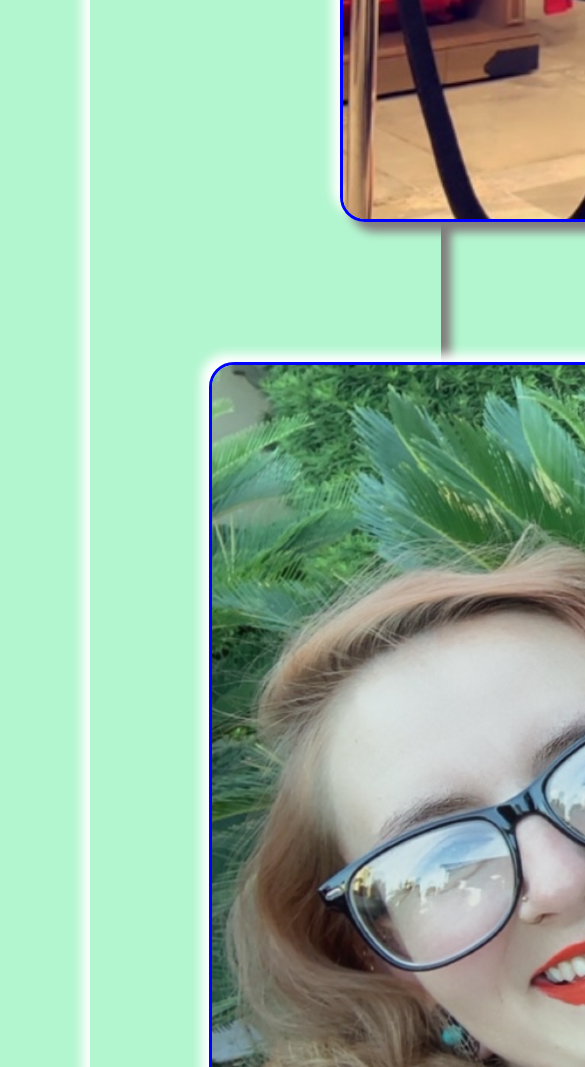
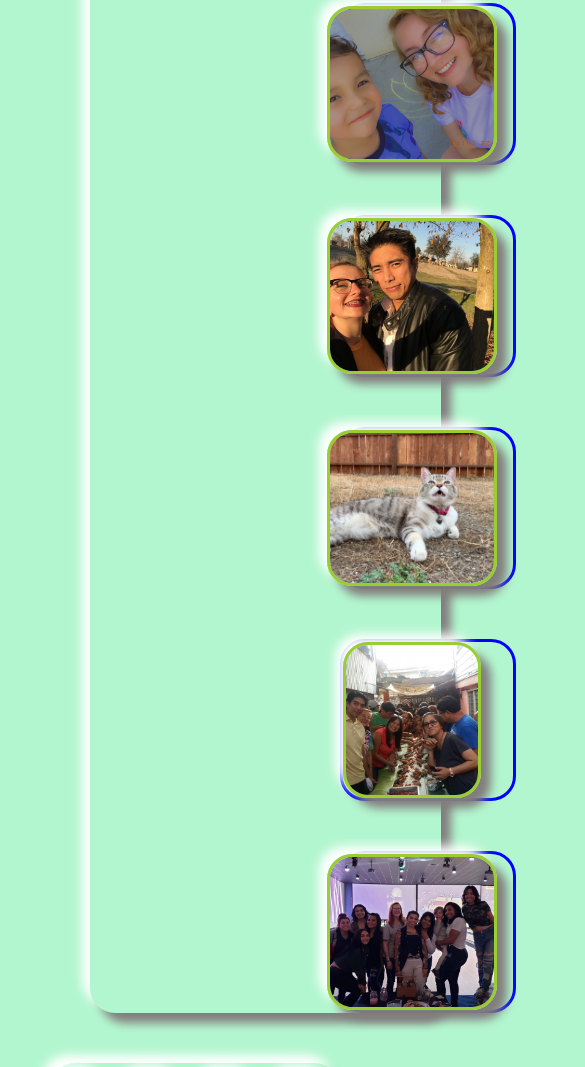
Before and after one commit to girlkaaaay/MFAboutMe, a plain HTML site: page about.html in a window 390 px wide. Shown: the part 2075-3142 px from the top of the page, 585 px wide, since content can reach past the window. Drawn offline with nearby package versions, Linux system fonts and the light colour scheme.

Commit message:
changged @media, and changed css styling and images.

```diff
--- a/about.html
+++ b/about.html
@@ -84,67 +84,59 @@
           <img
             src="images/am4.JPG"
             class="card-img-top"
-            alt="man and woman smiling"
+            alt="woman smiling with drgaon"
           />
           <div class="card-body">
-            <!-- <h5 class="card-title">Card title</h5> -->
           </div>
         </div>
       </div>
       <div class="col">
         <div class="am-card">
-          <img src="images/am9.JPG" class="card-img-top" alt="..." />
+          <img src="images/am9.JPG" class="card-img-top" alt="man and woman smiling" />
           <div class="card-body">
-            <!-- <h5 class="card-title">Card title</h5> -->
           </div>
         </div>
       </div>
       <div class="col">
         <div class="am-card">
-          <img src="images/am2.jpg" class="card-img-top" alt="..." />
+          <img src="images/am2.jpg" class="card-img-top" alt="2 woman and man smiling" />
           <div class="card-body">
-            <!-- <h5 class="card-title">Card title</h5> -->
           </div>
         </div>
       </div>
       <div class="col">
         <div class="am-card">
-          <img src="images/am8.JPG" class="card-img-top" alt="..." />
+          <img src="images/am8.JPG" class="card-img-top" alt="woman and child smiling" />
           <div class="card-body">
-            <!-- <h5 class="card-title">Card title</h5> -->
           </div>
         </div>
       </div>
 
       <div class="col">
         <div class="am-card">
-          <img src="images/image1-1.JPG" class="card-img-top" alt="..." />
+          <img src="images/image1-1.JPG" class="card-img-top" alt="man and woman smiling" />
           <div class="card-body">
-            <!-- <h5 class="card-title">Card title</h5> -->
           </div>
         </div>
       </div>
       <div class="col">
         <div class="am-card">
-          <img src="images/am11.JPG" class="card-img-top" alt="..." />
+          <img src="images/am11.JPG" class="card-img-top" alt="cat laying down with mouth open" />
           <div class="card-body">
-            <!-- <h5 class="card-title">Card title</h5> -->
           </div>
         </div>
       </div>
       <div class="col">
         <div class="am-card">
-          <img src="images/am6.JPG" class="card-img-top" alt="..." />
+          <img src="images/am6.JPG" class="card-img-top" alt="people standing around a table full of food" />
           <div class="card-body">
-            <!-- <h5 class="card-title">Card title</h5> -->
           </div>
         </div>
       </div>
       <div class="col">
         <div class="am-card">
-          <img src="images/am1.JPG" class="card-img-top" alt="..." />
+          <img src="images/am1.JPG" class="card-img-top" alt="group of women smiling" />
           <div class="card-body">
-            <!-- <h5 class="card-title">Card title</h5> -->
           </div>
         </div>
       </div>
--- a/css/styles.css
+++ b/css/styles.css
@@ -111,20 +111,19 @@ h1 {
 }
 
 .am-card {
-  height: 900px;
-  width: 1500px;
   display: flex;
   justify-content: center;
   align-items: center;
-  margin: 50px 0 0 250px;
+  margin: 50px 250px 0 250px;
   border-radius: 25px;
+  border: 3px solid blue;
 }
 
 .am-card-container img {
-  height: 90%;
-  margin-right: 230px;
+  max-height: 100%;
+  max-width: 100%;
   border-radius: 25px;
-  border: 3px solid blue;
+  border: 3px solid yellowgreen;
 }
 
 /* Fork & Spoon page css */
@@ -132,7 +131,6 @@ h1 {
 .carousel-item {
   width: 90%;
   height: 100%;
-  min-height: 400px;
   margin-left: 90px;
   display: flex;
   justify-content: center;
@@ -166,7 +164,7 @@ h1 {
 
 .btn {
   border-radius: 25px;
-    box-shadow: 10px 10px 10px #827d7d,
+  box-shadow: 10px 10px 10px #827d7d,
   -8px -8px 11px #ffffff;
 }
 
@@ -198,7 +196,7 @@ footer {
   display: flex;
   justify-content: center;
   align-items: center;
-    box-shadow: 10px 10px 10px #827d7d,
+  box-shadow: 10px 10px 10px #827d7d,
   -8px -8px 11px #ffffff;
 }
 
@@ -214,9 +212,13 @@ footer {
 }
 
 @media screen and (max-width: 992px) {
-
+.am-card {
+  width: 50%;
+}
 }
 
 @media screen and (max-width: 600px) {
-
+.am-card {
+    width: 50%;
+  }
 }
```
